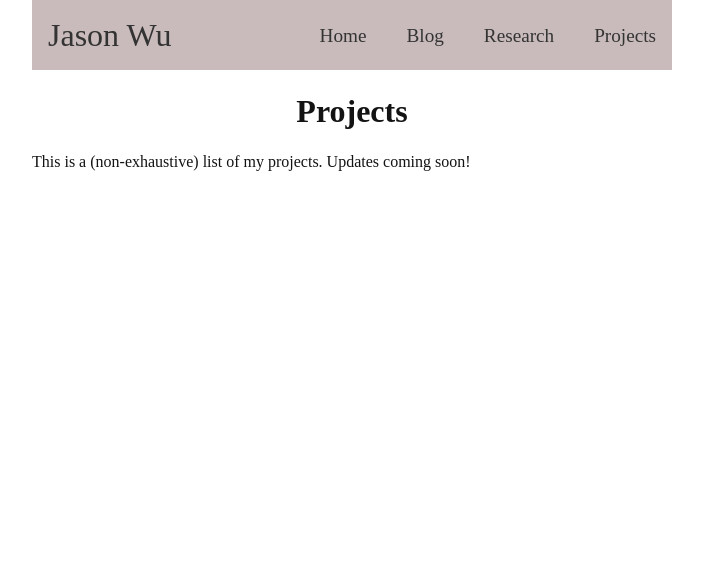
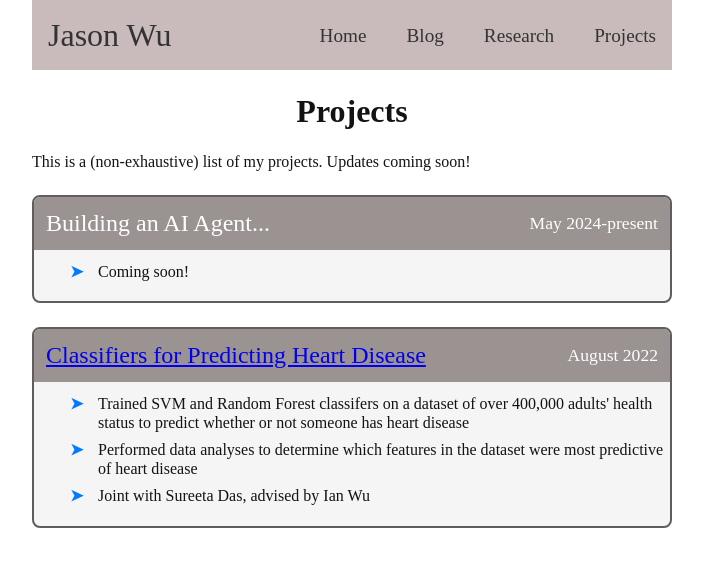
Before and after one commit to jasonwu2718/jasonwu2718.github.io, a plain HTML site: page projects.html in a window 1280 px wide. Shown: the whole page, without its empty margins (288-991 px from the left). Drawn offline with Linux system fonts and the light colour scheme.

Commit message:
projects page, style file updated

```diff
--- a/projects.html
+++ b/projects.html
@@ -23,6 +23,44 @@
             This is a (non-exhaustive) list of my projects. Updates coming soon!
         </p>
 
+        <div class="card">
+
+            <div class="card-header">
+                <div class="card-title"> Building an AI Agent...</div>
+                <div class=" card-date">May 2024-present</div>
+            </div>
+            <div class="card-content">
+                <ul class="content-list card-style">
+                    <li>
+                        Coming soon!
+                    </li>
+                </ul>
+            </div>
+        </div>
+
+        <div class="card">
+
+            <div class="card-header">
+                <div class="card-title">
+                    <a href=ai-camp.html>Classifiers for Predicting Heart Disease</a>
+                </div>
+                <div class="card-date">August 2022</div>
+            </div>
+            <div class="card-content">
+                <ul class="content-list card-style">
+                    <li>
+                        Trained SVM and Random Forest classifers on a dataset of over 400,000 adults' health status to predict whether or not someone has heart disease
+                    </li>
+                    <li>
+                        Performed data analyses to determine which features in the dataset were most predictive of heart disease
+                    </li>
+                    <li>
+                        Joint with Sureeta Das, advised by Ian Wu
+                    </li>
+                </ul>
+            </div>
+        </div>
+
     </body>
 
 
--- a/styles.css
+++ b/styles.css
@@ -435,15 +435,16 @@ figcaption {
 }
 
 
-/* New class for content lists with arrows */
+/* Base content list */
 .content-list {
   list-style-type: none;
   padding-left: 0;
+  margin-top: 0.5rem;
 }
 
 .content-list li {
   position: relative;
-  padding-left: 1.5rem;
+  padding-left: 1.5rem;        /* Space for arrow */
   margin-bottom: 0.5rem;
 }
 
@@ -455,6 +456,51 @@ figcaption {
   font-weight: bold;
 }
 
+/* Modifier for card lists */
+.content-list.card-style li {
+  padding-left: 3.75rem;      /* More indentation */
+}
+
+.content-list.card-style li::before {
+  left: 2rem;              /* Move arrow right */
+}
+
 .clear-float {
   clear: both; /* Ensures that the element clears any floated elements */
 }
+
+.card {
+  clear: both;
+  border: 2px solid #5f5d5d;
+  border-radius: 8px;
+  margin: 1.5rem 0 1.5rem 0;
+  background-color: #f5f5f5;
+  position: relative;
+  padding-top: 0;
+}
+
+.card-header {
+  /* border : 10px solid blue; */
+  background-color: #9b9292;
+  color: white;
+  padding: 0.75rem 0.75rem;
+  border-radius: 6px 6px 0 0;
+  display: flex;
+  justify-content: space-between;
+  align-items: center;
+}
+
+.card-title {
+  /* font-weight: bold; */
+  font-size: 1.5rem;
+  margin: 0;
+}
+
+.card-date {
+  font-size: 1.1rem;
+  /* opacity: 0.9; */
+}
+
+.card-content {
+  padding: 0.25rem;
+}
```
